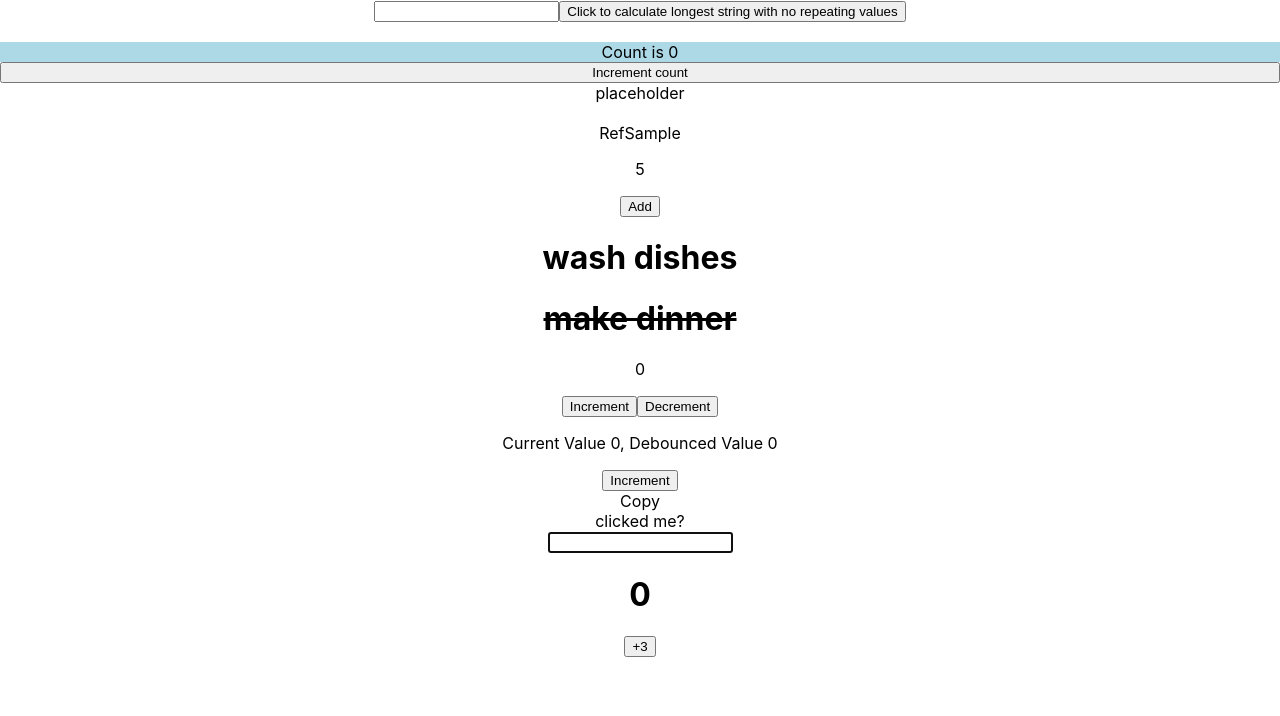
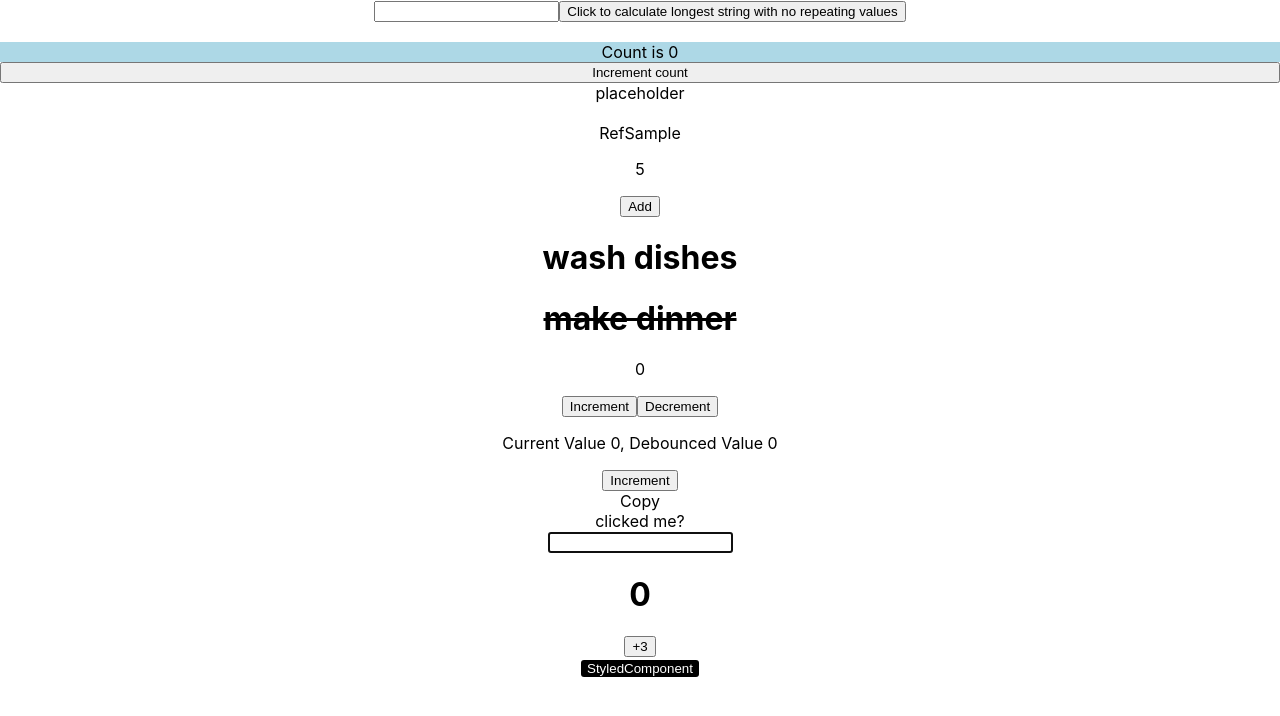
Before and after one commit to dan-kiss-dev-this/sample-string-finder, a React (Create React App) app: page / in a window 1280 px wide. Shown: the top 716 px of the page. Built offline with nearby package versions, Linux system fonts and the light colour scheme.

Commit message:
add styled-component

```diff
--- a/package.json
+++ b/package.json
@@ -9,6 +9,7 @@
     "react": "^18.2.0",
     "react-dom": "^18.2.0",
     "react-scripts": "5.0.1",
+    "styled-components": "^5.3.11",
     "web-vitals": "^2.1.4"
   },
   "scripts": {
--- a/src/App.js
+++ b/src/App.js
@@ -10,6 +10,7 @@ import Clipboard from './Clipboard';
 import DetectClickOutside from './DetectClickOutside';
 import FocusOnMount from './FocusOnMount';
 import Batching from './Batching';
+import StyledComponent from './StyledComponent';
 
 function App() {
   const todos = [
@@ -33,6 +34,8 @@ function App() {
       <DetectClickOutside />
       <FocusOnMount />
       <Batching />
+      <br />
+      <StyledComponent />
     </div>
   );
 }
--- /dev/null
+++ b/src/StyledComponent.js
@@ -0,0 +1,17 @@
+import React from 'react'
+import styled from 'styled-components'
+
+const Button = styled.button`
+  background: ${(props) => (props.primary ? 'black' : 'green')};
+  border-radius: 3px;
+  border: none;
+  color: white;
+`
+
+const StyledComponent = () => {
+    return (
+        <Button primary>StyledComponent</Button>
+    )
+}
+
+export default StyledComponent
```
Also changed, not shown: 1 other file (tests, documents, lock files or other folders).
